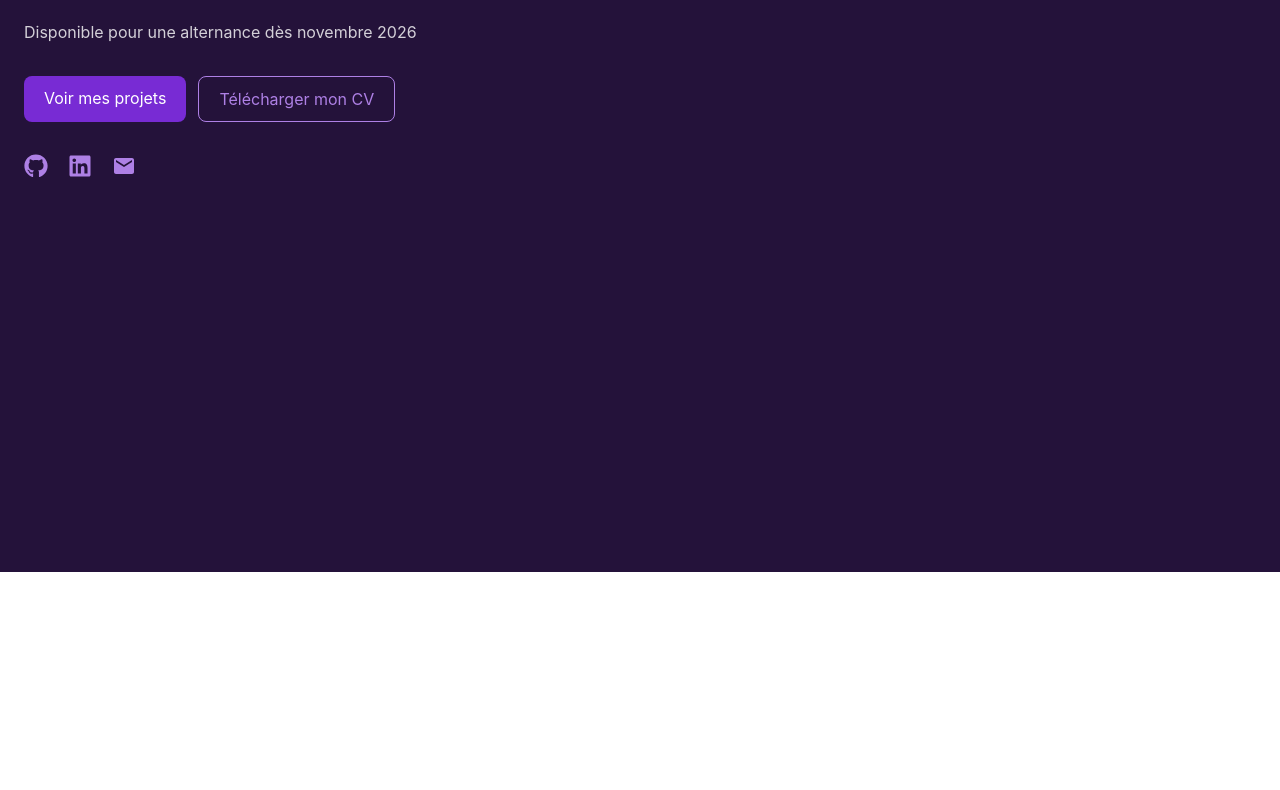
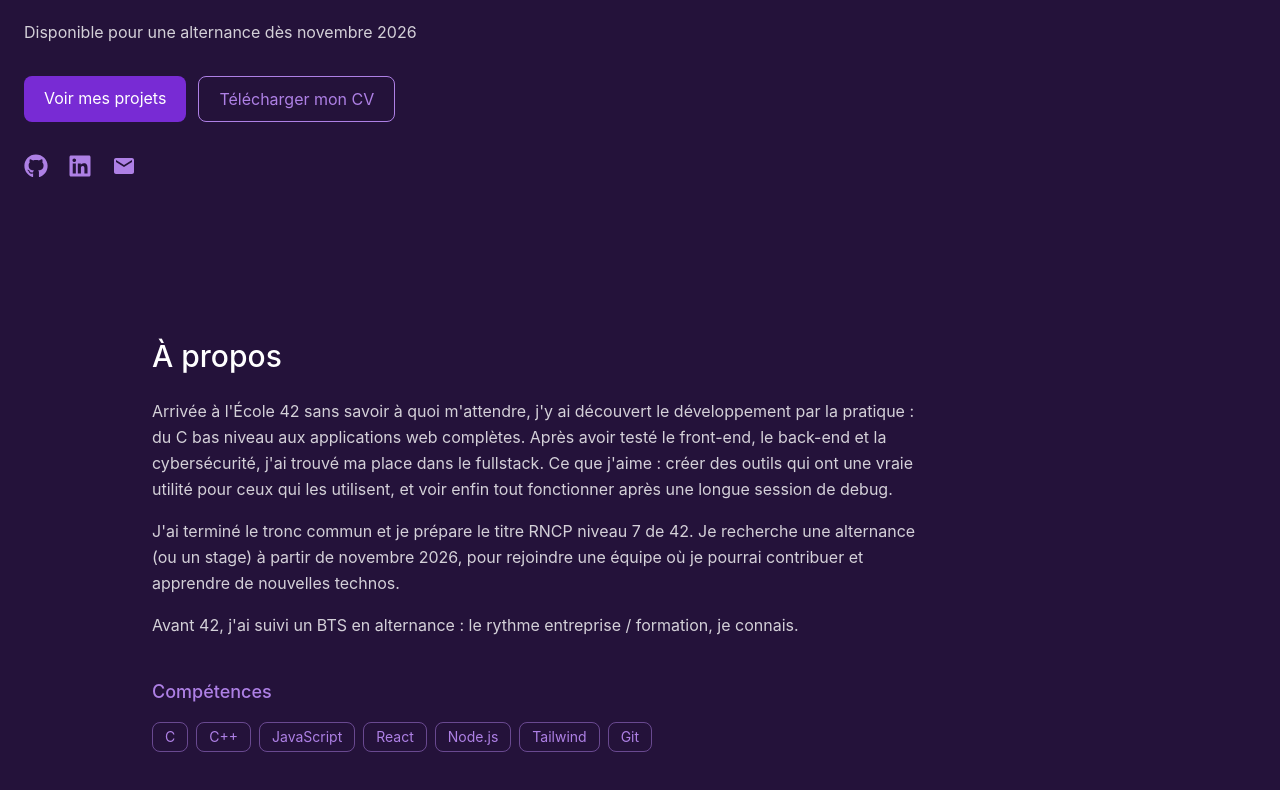
Before and after one commit to Camillia9/Portfolio, a React app: page / in a window 1280 px wide. Shown: the part 228-1018 px from the top of the page. Before the commit the page ends 800 px from the top, so only its background shows below. Built offline with nearby package versions, Linux system fonts and the light colour scheme; the HTML template or start-up script is replaced by a standard one.

Commit message:
Add: Partie about me

```diff
--- a/package.json
+++ b/package.json
@@ -15,6 +15,7 @@
     "react": "^19.2.8",
     "react-dom": "^19.2.8",
     "react-i18next": "^17.0.15",
+    "react-icons": "^5.7.0",
     "tailwindcss": "^4.3.3"
   },
   "devDependencies": {
--- a/src/App.jsx
+++ b/src/App.jsx
@@ -1,11 +1,13 @@
 import { Navbar } from './components/Navbar'
 import { Hero } from './components/Hero'
+import About from './components/About'
 
 function App() {
   return (
     <div className='min-h-screen bg-night'>
       <Navbar />
       <Hero />
+      <About />
     </div>
   )
 }
--- /dev/null
+++ b/src/components/About.jsx
@@ -0,0 +1,30 @@
+import { useTranslation } from 'react-i18next'
+import { skills } from '../data/skills'
+
+export default function About() {
+  const { t } = useTranslation()
+
+  return (
+    <section id="about" className="max-w-5xl mx-auto px-6 py-16">
+      <h2 className="text-white text-3xl font-medium">{t('about.title')}</h2>
+
+      <div className="mt-6 space-y-4 text-white/80 leading-relaxed max-w-3xl">
+        <p>{t('about.p1')}</p>
+        <p>{t('about.p2')}</p>
+        <p>{t('about.p3')}</p>
+      </div>
+
+      <h3 className="text-lavender text-lg font-medium mt-10">{t('about.skillsTitle')}</h3>
+      <ul className="flex flex-wrap gap-2 mt-4">
+        {skills.map((skill) => (
+          <li
+            key={skill}
+            className="border border-lavender/50 text-lavender text-sm px-3 py-1 rounded-lg"
+          >
+            {skill}
+          </li>
+        ))}
+      </ul>
+    </section>
+  )
+}
--- /dev/null
+++ b/src/data/skills.js
@@ -0,0 +1 @@
+export const skills = ['C', 'C++', 'JavaScript', 'React', 'Node.js', 'Tailwind', 'Git']
--- a/src/locales/en.json
+++ b/src/locales/en.json
@@ -7,9 +7,9 @@
   },
   "about": {
     "title": "About me",
-    "p1": "I arrived at École 42 without knowing what to expect and discovered software development through hands-on practice—ranging from low-level C programming to full-scale web applications. After exploring both front-end and back-end development, I found my niche in full-stack work. What I love is creating tools that are genuinely useful to their users and finally seeing everything work after a long debugging session.",
-    "p2": "I have completed the core curriculum and am working towards the RNCP Level 7 qualification at 42. I am looking for a work-study position (or an internship) starting in November 2026, to join a team where I can contribute and learn new technologies.",
-    "p3": "Before 42, I completed a work-study program—so I’m well-acquainted with the balance between working and training.",
+    "p1": "I joined École 42 without knowing what to expect, and I discovered software development through hands-on practice, from low-level C programming to complete web applications. After exploring both front-end and back-end development, I found my place in full-stack work. What I love is building tools that are truly useful to the people who use them, and finally seeing everything work after a long debugging session.",
+    "p2": "I've completed the core curriculum and I'm now working towards 42's RNCP Level 7 qualification. I'm looking for a work-study position (or an internship) starting in November 2026, to join a team where I can contribute and keep learning new technologies.",
+    "p3": "Before 42, I spent two years in a work-study program, so I know how to balance work and studies.",
     "skillsTitle": "Skills"
 }
 }
```
Also changed, not shown: 2 other files (tests, documents, lock files or other folders).
